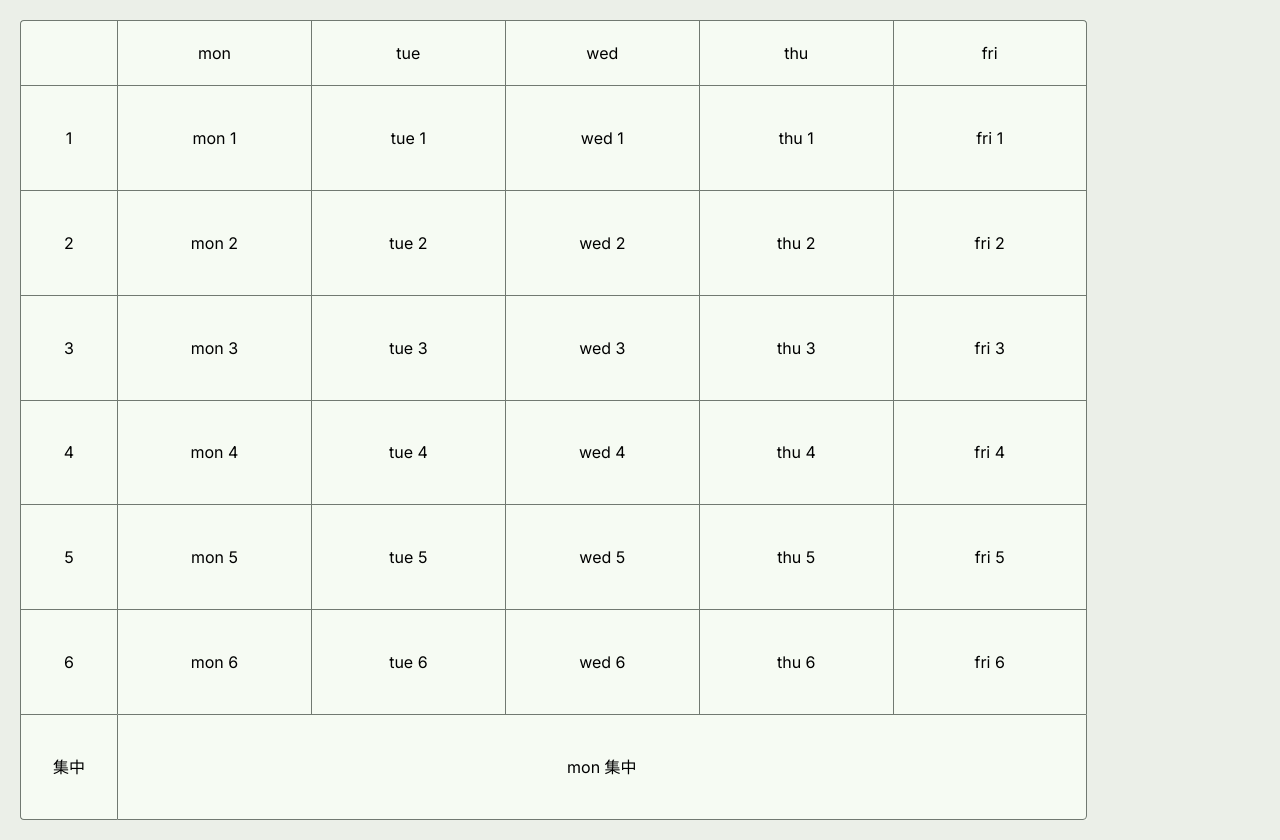
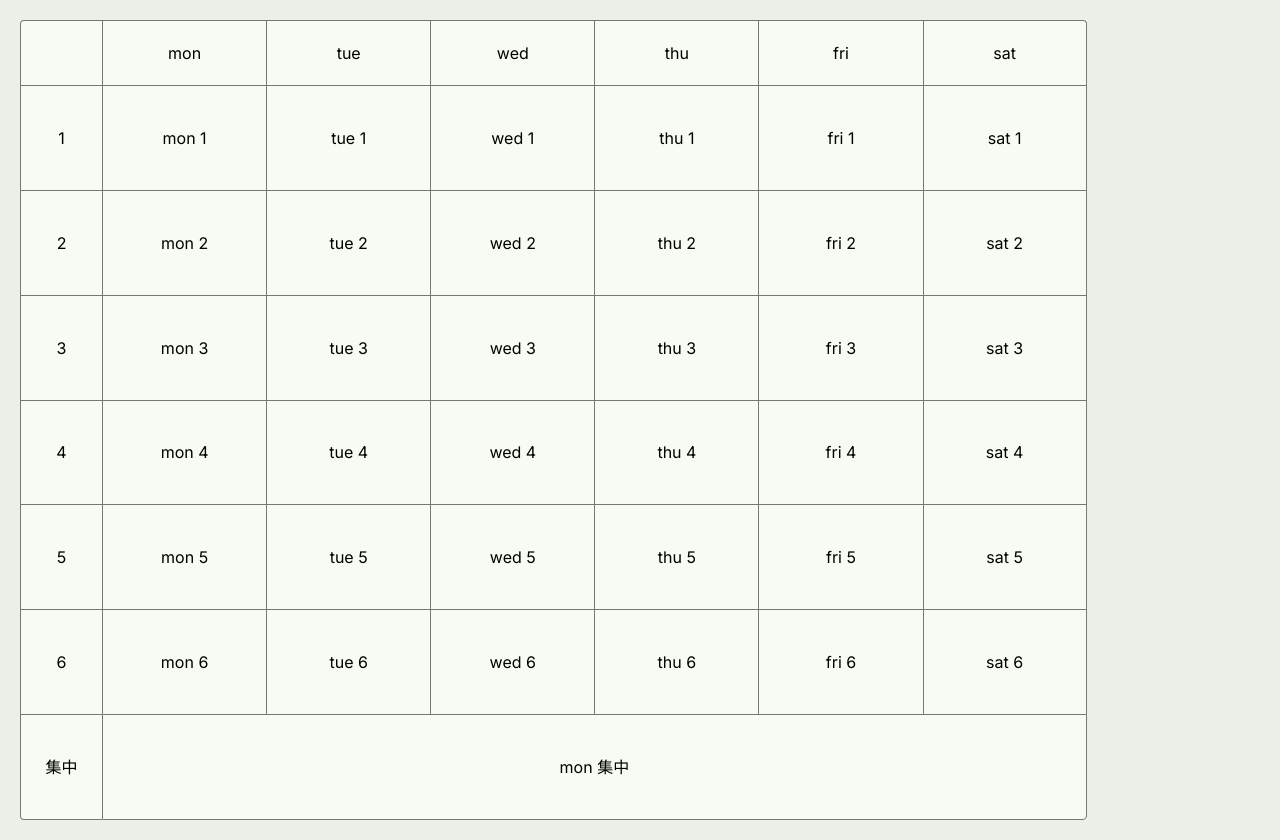
Before and after one commit to ut-code/syllabus-next, a Next.js app: page /components/Sample/Timetable in a window 1280 px wide. Built offline with nearby package versions, Linux system fonts and the light colour scheme.

Commit message:
[fix] saturday mode

```diff
--- a/src/app/components/Timetable/design.tsx
+++ b/src/app/components/Timetable/design.tsx
@@ -1,3 +1,3 @@
 export const design = {
-    rounded: ""
-}
+  rounded: "",
+};
--- a/src/app/components/Timetable/index.tsx
+++ b/src/app/components/Timetable/index.tsx
@@ -1,66 +1,90 @@
+"use client";
 import { Day, dayMapping } from "@/app/type";
-import { ClassSlot, DaySlot, IntensiveClassSlot, PeriodSlot, PosV, SlotDiv } from "./slot";
+import {
+  ClassSlot,
+  DaySlot,
+  IntensiveClassSlot,
+  PeriodSlot,
+  PosV,
+  SlotDiv,
+} from "./slot";
+import { ReactNode } from "react";
 
-const day: Day[] = ["mon", "tue", "wed", "thu", "fri"];
-const hasSaturday = false;
+function getDay(): Day[] {
+  return hasSaturday
+    ? ["mon", "tue", "wed", "thu", "fri", "sat"]
+    : ["mon", "tue", "wed", "thu", "fri"];
+}
+const hasSaturday = true;
 
 function slotRow(
   period: 1 | 2 | 3 | 4 | 5 | 6 | "集中",
   pos_v: PosV,
-) {
-  if (hasSaturday) {
-    day.push("sat");
-  }
-  return (
-    <>
-      {/* 曜限のヘッダー */}
-      <PeriodSlot period={period} pos_v={pos_v} pos_h={"left"}>
+): ReactNode[] {
+  const day = getDay();
+  const nodes: ReactNode[] = [];
+
+  nodes.push(
+    /* 時限のヘッダー */
+    <PeriodSlot
+      period={period}
+      pos_v={pos_v}
+      pos_h={"left"}
+      key={"period" + period}
+    >
       {period}
-      </PeriodSlot>
-      {day.map((d) => {
-        return (
+    </PeriodSlot>,
+  );
+
+  day.map((d) => {
+    nodes.push(
       <ClassSlot
-          hasSaturday = {hasSaturday}
+        hasSaturday={hasSaturday}
         day_period={{ day: d, period: period }}
         pos_v={pos_v}
-            pos_h={d == day[day.length - 1] ? "right" : "left"}
-          />
+        pos_h={d == day[day.length - 1] ? "right" : "center"}
+        key={d + period}
+      />,
     );
-      })}
-    </>
-  );
+  });
+
+  return nodes;
 }
 
 const Timetable: React.FC = () => {
   const period: (1 | 2 | 3 | 4 | 5 | 6 | "集中")[] = [1, 2, 3, 4, 5, 6];
+  const day = getDay();
   return (
-    <div className="grid grid-cols-11 grid-flow-row h-full">
+    <div
+      className={`grid ${hasSaturday ? "grid-cols-13" : "grid-cols-11"} grid-flow-row h-full`}
+    >
       {/* 左上の空白 */}
       <SlotDiv pos_v={"top"} pos_h={"left"} />
 
       {/* 曜日のヘッダー */}
-      {day.map((d) => {
-        return (
+      {day.map((d) => (
         <DaySlot
           day={d}
           pos_v={"top"}
           pos_h={d == day[day.length - 1] ? "right" : "center"}
+          key={d}
         >
           {period}
         </DaySlot>
-        );
-      })}
+      ))}
 
-      {period.map((d) => {
-        return slotRow(d, "middle");
+      {period.map((period) => {
+        return slotRow(period, "middle").map((n) => {
+          return n;
+        });
       })}
 
       {/* 集中のヘッダー */}
-      <PeriodSlot period={"集中"} pos_v={"bottom"} pos_h={"left"}/>
+      <PeriodSlot period={"集中"} pos_v={"bottom"} pos_h={"left"} />
 
       {/* 集中の講義スロット */}
       <IntensiveClassSlot
-      hasSaturday = {hasSaturday}
+        hasSaturday={hasSaturday}
         className="col-span-10 row-span-2"
         day_period={{ day: "mon", period: "集中" }}
         pos_v={"bottom"}
```
Also changed, not shown: src/app/components/Timetable/slot.tsx (+10 -9 lines). Lines whose indentation alone changed are shown as unchanged.
